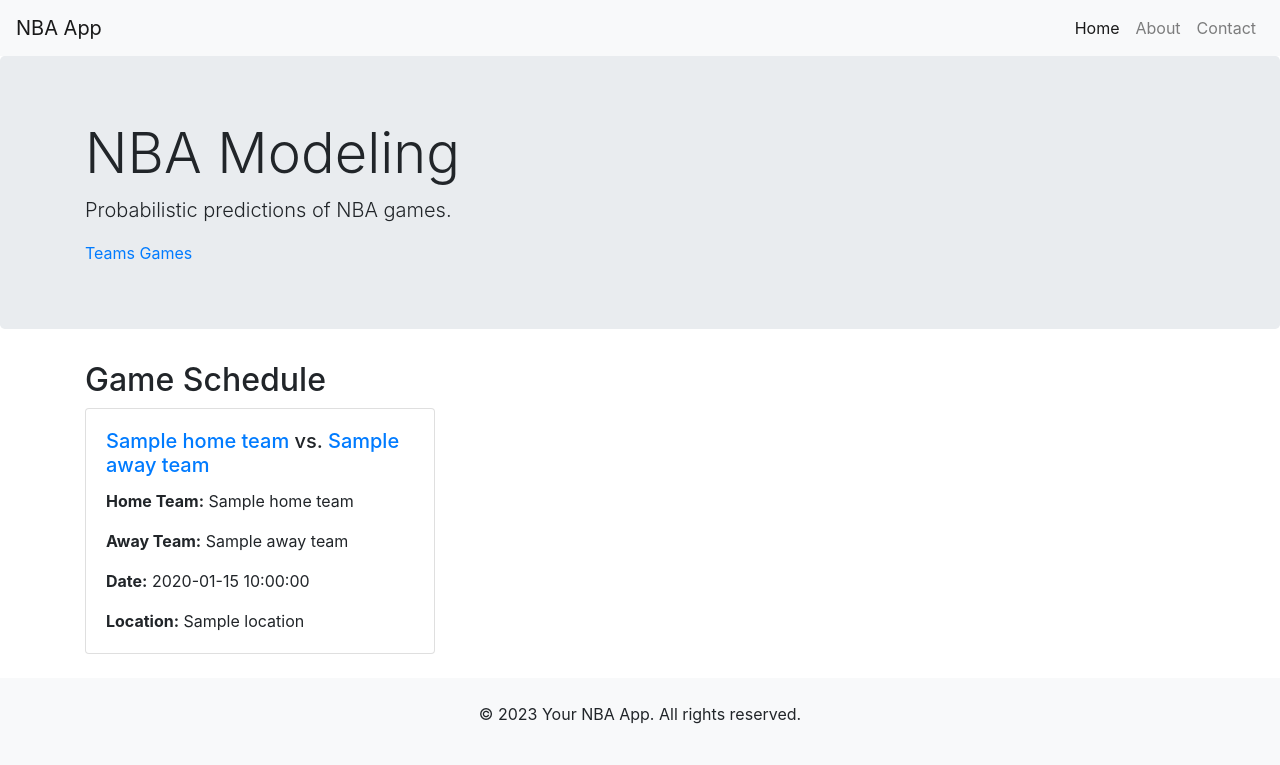
After one commit to s-omas/nba_model, a Python web app: template nba_site/prob_model/templates/games.html in a window 1280 px wide. The commit adds this page. Shown: the top 765 px of the page. Run offline with Jinja, Linux system fonts and the light colour scheme; the template is opened without the code that fills it: most values are stand-ins (such as "Sample title", 1, 10 or a date in 2020); some libraries are stand-ins or nearby versions.

```diff
--- /dev/null
+++ b/nba_site/prob_model/templates/games.html
@@ -0,0 +1,22 @@
+{% extends "index.html" %}
+
+{% block content %}
+<div class="container mt-4">
+    <h2>Game Schedule</h2>
+    <div class="row">
+        {% for game in games %}
+        <div class="col-md-4 mb-4">
+            <div class="card">
+                <div class="card-body">
+                    <h5 class="card-title"><a href="/team_lookup?id={{game.home_team.team_id}}">{{ game.home_team.team_name }} </a>vs. <a href="/team_lookup?id={{game.away_team.team_id}}">{{ game.away_team.team_name }}</a></h5>
+                    <p class="card-text"><strong>Home Team:</strong> {{ game.home_team.team_name }}</p>
+                    <p class="card-text"><strong>Away Team:</strong> {{ game.away_team.team_name }}</p>
+                    <p class="card-text"><strong>Date:</strong> {{ game.date }}</p>
+                    <p class="card-text"><strong>Location:</strong> {{ game.location }}</p>
+                </div>
+            </div>
+        </div>
+        {% endfor %}
+    </div>
+</div>
+{% endblock %}
--- a/nba_site/prob_model/templates/index.html
+++ b/nba_site/prob_model/templates/index.html
@@ -39,6 +39,7 @@
             <h1 class="display-4">NBA Modeling</h1>
             <p class="lead">Probabilistic predictions of NBA games.</p>
             <a href="/teams">Teams</a>
+            <a href="/games">Games</a>
         </div>
     </div>
     <main>
--- a/nba_site/prob_model/templates/teams.html
+++ b/nba_site/prob_model/templates/teams.html
@@ -6,7 +6,8 @@
 <h2>Team List</h2>
 <ul>
     {% for team in teams %}
-        <li>{{ team.team_name }}</li>
+        <li>{{ team.team_name }}<img src="{{ team.team_logo }}" alt="Small Image" class="img-thumbnail img-fluid" style="max-width: 100px;"></li>
+
     {% endfor %}
 </ul>
 {% endblock %}
--- a/nba_site/prob_model/urls.py
+++ b/nba_site/prob_model/urls.py
@@ -4,5 +4,7 @@ from . import views
 
 urlpatterns = [
     path("", views.index, name="index"),
-    path("teams", views.teams, name="teams")
+    path("teams", views.teams, name="teams"),
+    path("games", views.games, name="games"),
+    path('team_lookup/', views.team_lookup, name='team_lookup'),
 ]
```
Also changed, not shown: nba_site/prob_model/templates/team_lookup.html (added, +16 -0 lines), nba_site/prob_model/views.py (+9 -1 lines).
